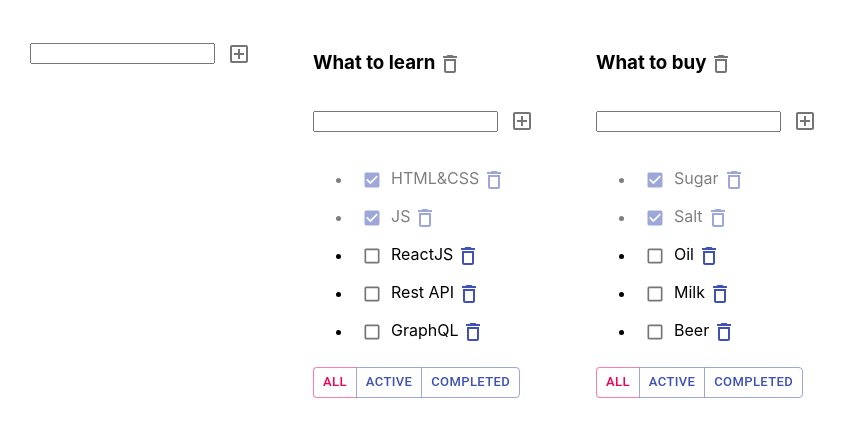
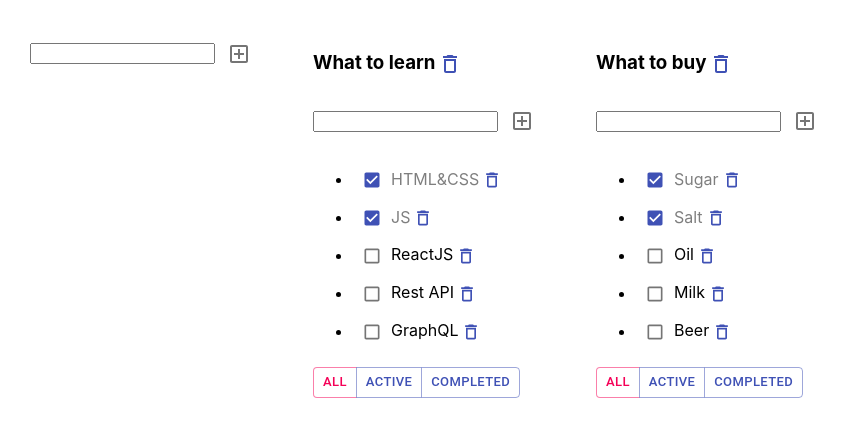
Before and after one commit to naumyshev/ToDo, a React (Create React App) app: page / in a window 1280 px wide. Shown: the top 436 px of the page, without its empty margins (0-847 px from the left). Built offline with nearby package versions, Linux system fonts and the light colour scheme.

Commit message:
#07 added tests

```diff
--- a/src/AddItemForm.tsx
+++ b/src/AddItemForm.tsx
@@ -1,6 +1,6 @@
 import React, {ChangeEvent, KeyboardEvent, useState} from 'react';
 import {IconButton} from "@material-ui/core";
-import {AddBox, AddBoxOutlined} from "@material-ui/icons";
+import {AddBoxOutlined} from "@material-ui/icons";
 
 type AddItemFormPropsType = {
     addItem: (title: string) => void
--- a/src/EditableSpan.tsx
+++ b/src/EditableSpan.tsx
@@ -3,6 +3,7 @@ import React, {ChangeEvent, KeyboardEvent, useState} from 'react';
 type EditableSpanPropsType = {
     title: string
     changeTitle: (title: string) => void
+    classes: string
 }
 
 export const EditableSpan = (props: EditableSpanPropsType) => {
@@ -37,6 +38,7 @@ export const EditableSpan = (props: EditableSpanPropsType) => {
                 onKeyPress={onKeyPressHandler}
                 onChange={onChangeHandler}/>
             : <span
+                className={props.classes}
                 onDoubleClick={onEditMode}>
                 {props.title}
             </span>
--- a/src/TodoList.tsx
+++ b/src/TodoList.tsx
@@ -3,7 +3,7 @@ import {FilterValuesType} from './App';
 import {AddItemForm} from "./AddItemForm";
 import {EditableSpan} from "./EditableSpan";
 import {Button, ButtonGroup, Checkbox, IconButton} from "@material-ui/core";
-import {Delete, DeleteOutline} from "@material-ui/icons";
+import {DeleteOutline} from "@material-ui/icons";
 
 export type TaskType = {
     id: string
@@ -40,11 +40,12 @@ export function Todolist(props: PropsType) {
 
     return <div>
         <h3>
-            <EditableSpan title={props.title} changeTitle={changeTodolistTitle}/>
+            <EditableSpan title={props.title} classes={' '} changeTitle={changeTodolistTitle}/>
             <IconButton
                 onClick={() => props.removeTodolist(props.todolistID)}
-                size={"small"}>
-                <DeleteOutline />
+                size={"small"}
+                color={'primary'}>
+                <DeleteOutline/>
             </IconButton>
             {/*<button onClick={() => props.removeTodolist(props.todolistID)}>X</button>*/}
         </h3>
@@ -60,7 +61,7 @@ export function Todolist(props: PropsType) {
                         props.changeTaskTitle(t.id, newTitle, props.todolistID)
                     }
 
-                    return <li key={t.id} className={t.isDone ? "is-done" : ""}>
+                    return <li key={t.id} >
                         <Checkbox
                             size={'small'}
                             color={'primary'}
@@ -72,13 +73,17 @@ export function Todolist(props: PropsType) {
                         {/*<input type="checkbox"*/}
                         {/*       onChange={onChangeHandler}*/}
                         {/*       checked={t.isDone}/>*/}
-                        <EditableSpan title={t.title} changeTitle={changeTaskTitle}/>
+                        <EditableSpan
+                            title={t.title}
+                            classes={t.isDone ? "is-done" : ""}
+                            changeTitle={changeTaskTitle}
+                            />
                         {/*<span>{t.title}</span>*/}
                         <IconButton
                             onClick={onClickHandler}
                             color={'primary'}
                             size={"small"}>
-                            <DeleteOutline/>
+                            <DeleteOutline fontSize={'small'}/>
                         </IconButton>
                         {/*<button onClick={onClickHandler}>x</button>*/}
                     </li>
--- /dev/null
+++ b/src/store/tasks.ts
@@ -0,0 +1,4 @@
+export const sum = (salary: number, n: number) => salary + n
+export const sub = (salary: number, n: number) => salary - n
+export const div = (salary: number, n: number) => salary / n
+export const mult = (salary: number, n: number) => salary * n
```
Also changed, not shown: 1 other file (tests, documents, lock files or other folders).
